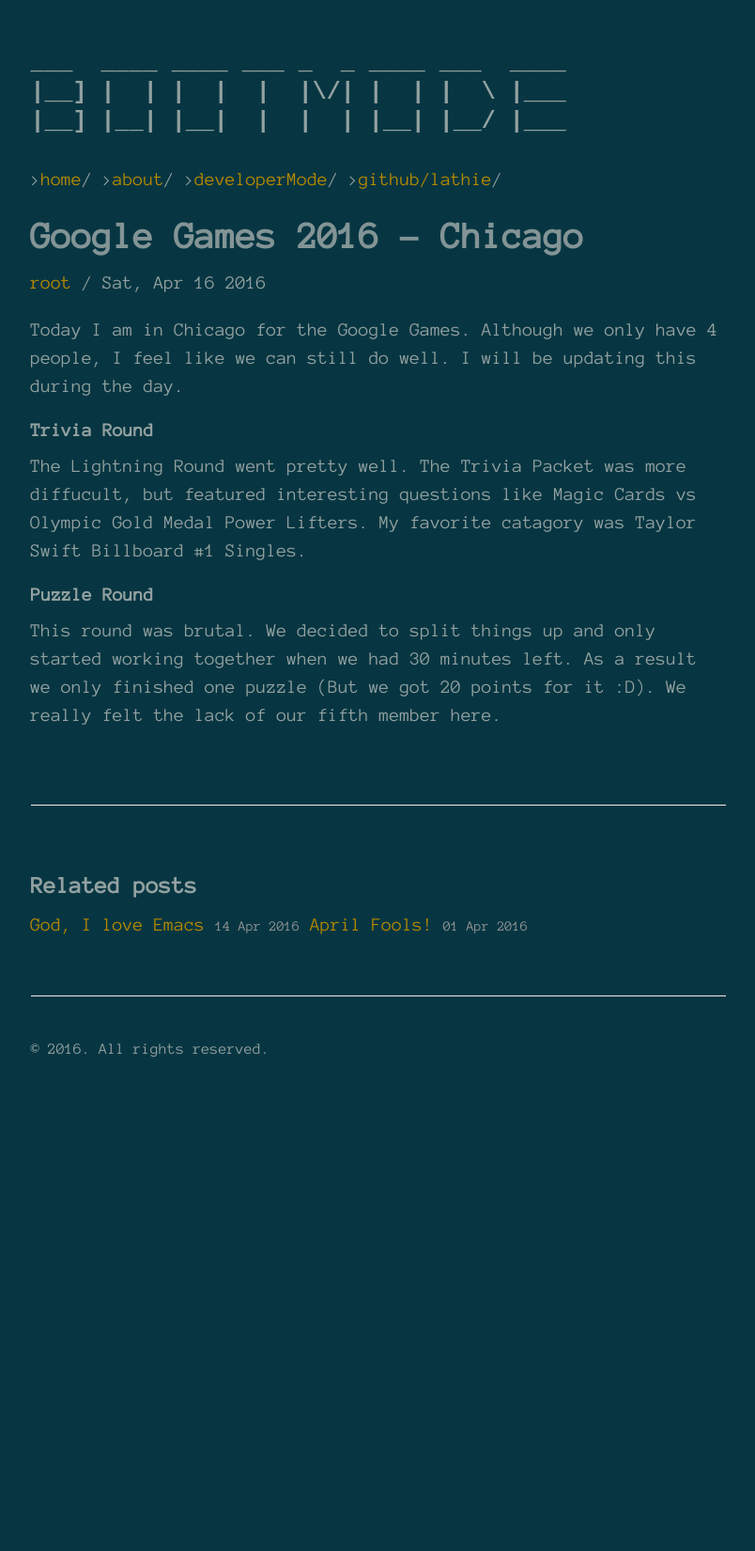
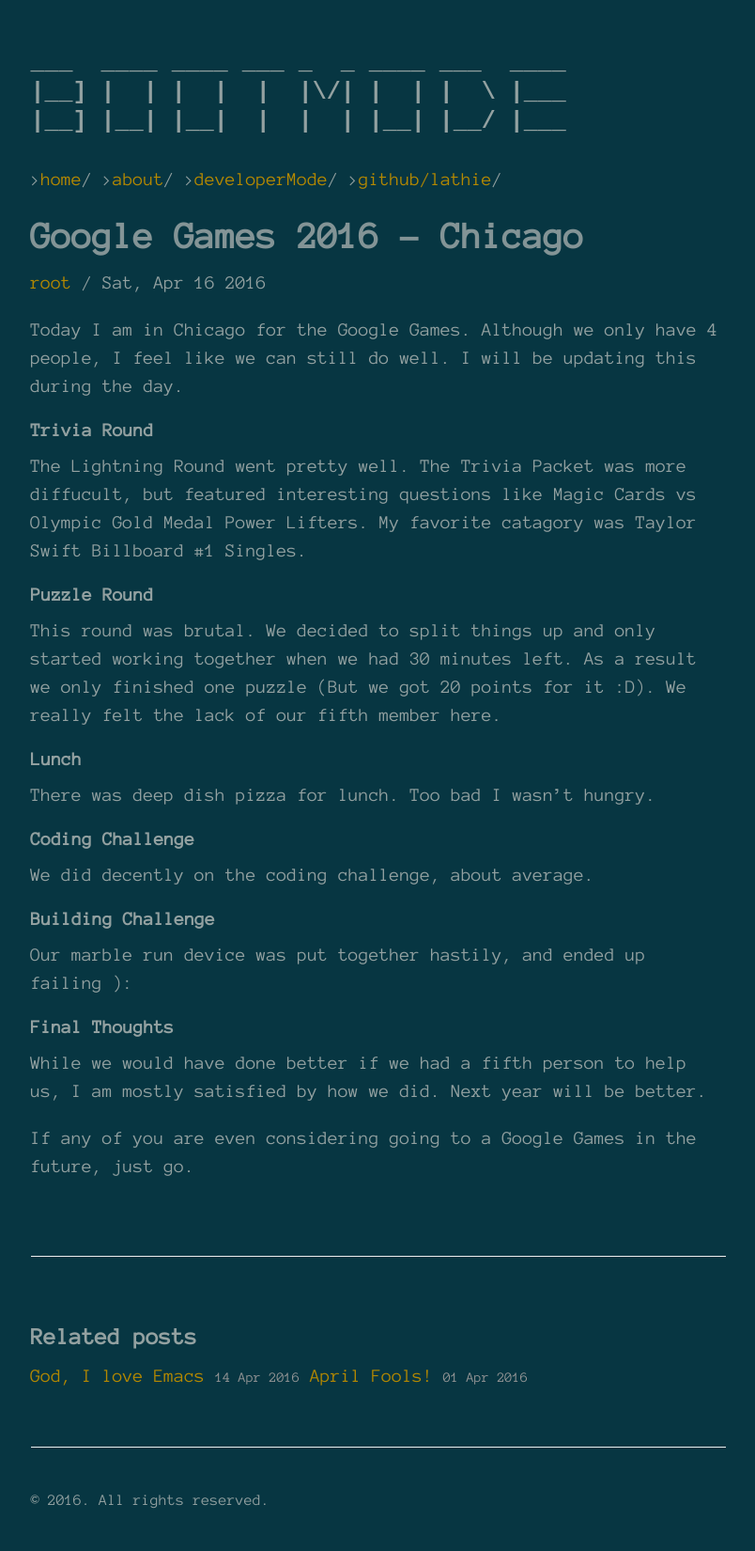
Before and after one commit to developermo-de/bootmode, a Jekyll site: the page built from _posts/2016-04-16-google-games.md, in a window 1280 px wide. Shown: the whole page at 94% size, without its empty margins (11-815 px from the left). Built offline with Jekyll 4.4.1, drawn with Linux system fonts in a browser that asks for light colours; before the commit the page ends 1170 px from its top, so only the background shows below that.

Commit message:
Finishing up post.

```diff
--- a/_posts/2016-04-16-google-games.md
+++ b/_posts/2016-04-16-google-games.md
@@ -14,3 +14,21 @@ The Lightning Round went pretty well. The Trivia Packet was more diffucult, but
 #### Puzzle Round
 
 This round was brutal. We decided to split things up and only started working together when we had 30 minutes left. As a result we only finished one puzzle (But we got 20 points for it :D). We really felt the lack of our fifth member here.
+
+#### Lunch
+
+There was deep dish pizza for lunch. Too bad I wasn't hungry.
+
+#### Coding Challenge
+
+We did decently on the coding challenge, about average.
+
+#### Building Challenge
+
+Our marble run device was put together hastily, and ended up failing ):
+
+#### Final Thoughts
+
+While we would have done better if we had a fifth person to help us, I am mostly satisfied by how we did. Next year will be better.
+
+If any of you are even considering going to a Google Games in the future, just go.
```
